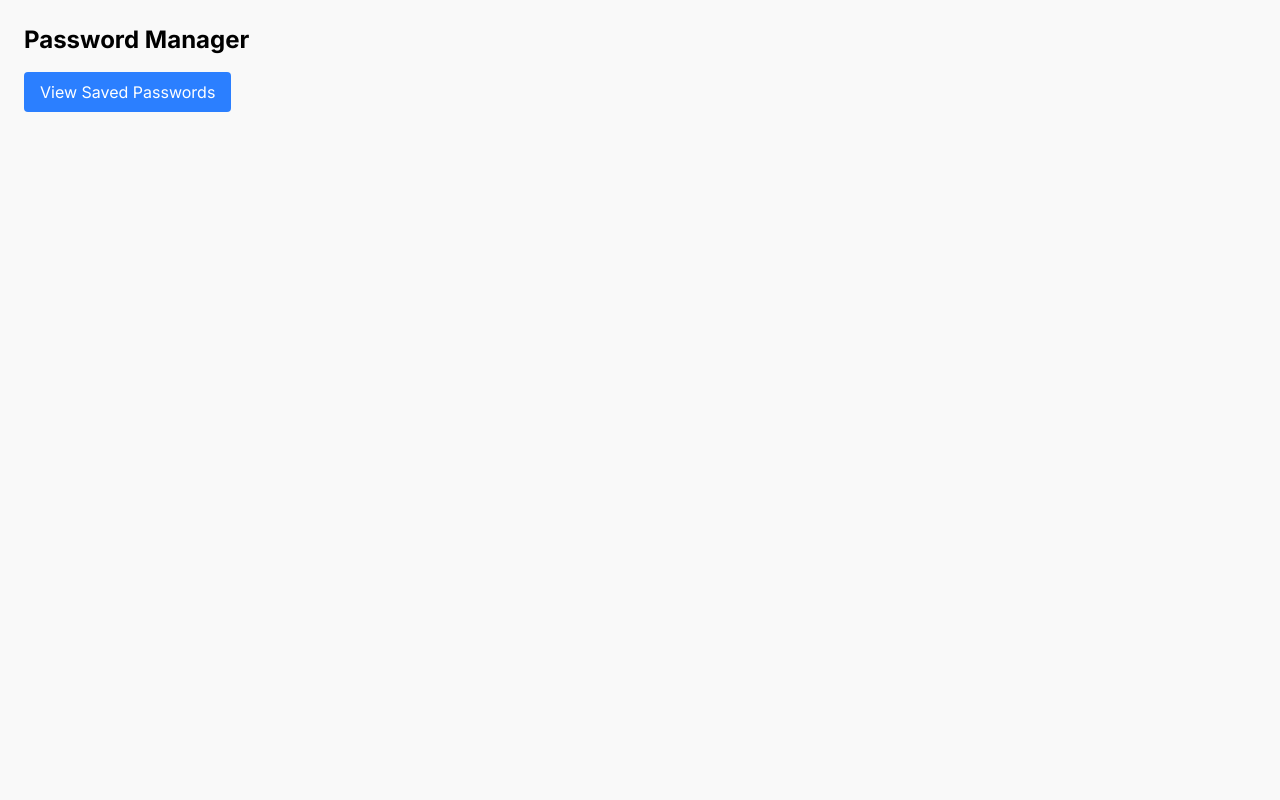
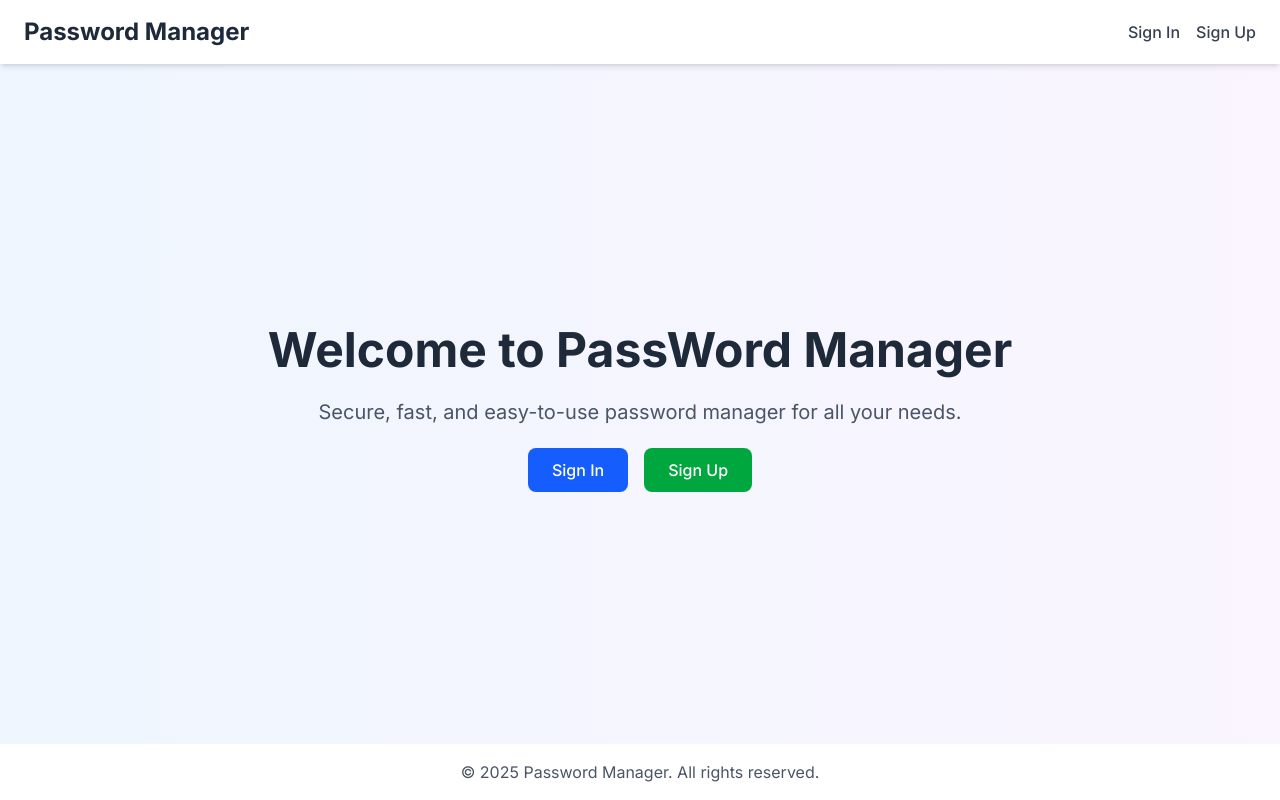
Before and after one commit to rajm012/password-manager, a Next.js app: page / in a window 1280 px wide. Built offline with nearby package versions, Linux system fonts and the light colour scheme.

Commit message:
modified UI

```diff
--- a/src/app/page.tsx
+++ b/src/app/page.tsx
@@ -2,13 +2,62 @@ import Link from "next/link";
 
 export default function Home() {
   return (
-    <div className="p-6">
-      <h1 className="text-2xl font-bold mb-4">Password Manager</h1>
-      <Link href="/saved-passwords">
-        <button className="bg-blue-500 text-white px-4 py-2 rounded">
-          View Saved Passwords
-        </button>
-      </Link>
+    <div className="min-h-screen flex flex-col bg-gradient-to-r from-blue-50 to-purple-50">
+      {/* Header */}
+      <header className="w-full bg-white shadow-md">
+        <div className="container mx-auto px-6 py-4 flex justify-between items-center">
+          <h1 className="text-2xl font-bold text-gray-800">Password Manager</h1>
+          <nav className="flex space-x-4">
+            <Link
+              href="/auth/sign-in"
+              className="text-gray-700 hover:text-blue-600 font-medium"
+            >
+              Sign In
+            </Link>
+            <Link
+              href="/auth/sign-up"
+              className="text-gray-700 hover:text-blue-600 font-medium"
+            >
+              Sign Up
+            </Link>
+          </nav>
+        </div>
+      </header>
+
+      {/* Hero Section */}
+      <main className="flex-grow flex items-center justify-center">
+        <div className="text-center">
+          <h1 className="text-5xl font-bold text-gray-800 mb-6">
+            Welcome to PassWord Manager
+          </h1>
+          <p className="text-xl text-gray-600 mb-8">
+            Secure, fast, and easy-to-use password manager for all your needs.
+          </p>
+          <div className="space-x-4">
+            <Link
+              href="/auth/sign-in"
+              className="bg-blue-600 text-white px-6 py-3 rounded-lg font-medium hover:bg-blue-700 transition duration-300"
+            >
+              Sign In
+            </Link>
+            <Link
+              href="/auth/sign-up"
+              className="bg-green-600 text-white px-6 py-3 rounded-lg font-medium hover:bg-green-700 transition duration-300"
+            >
+              Sign Up
+            </Link>
+          </div>
+        </div>
+      </main>
+
+      {/* Footer */}
+      <footer className="w-full bg-white shadow-md mt-auto">
+        <div className="container mx-auto px-6 py-4 text-center">
+          <p className="text-gray-600">
+            © {new Date().getFullYear()} Password Manager. All rights reserved.
+          </p>
+        </div>
+      </footer>
     </div>
   );
 }
```
